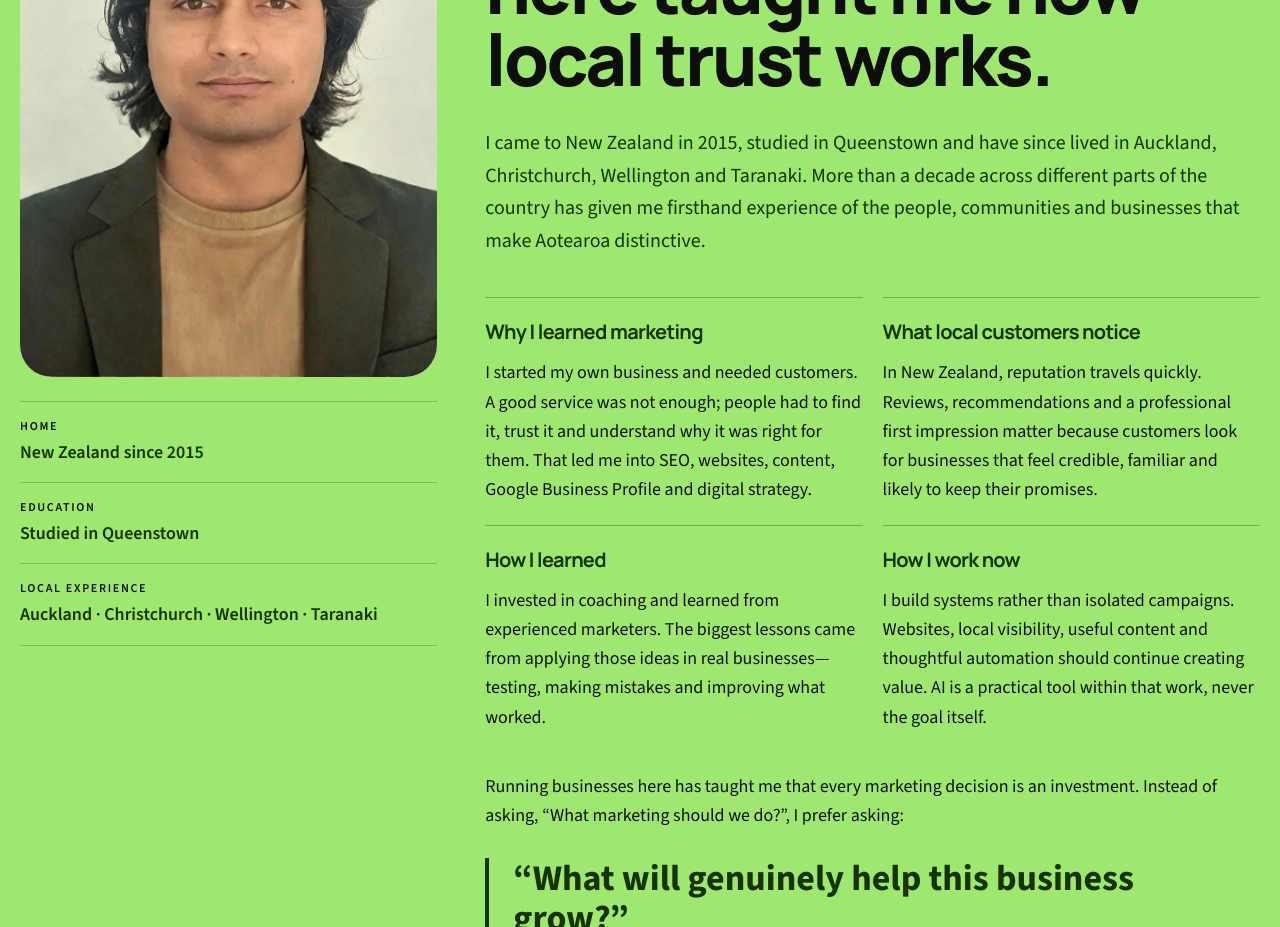
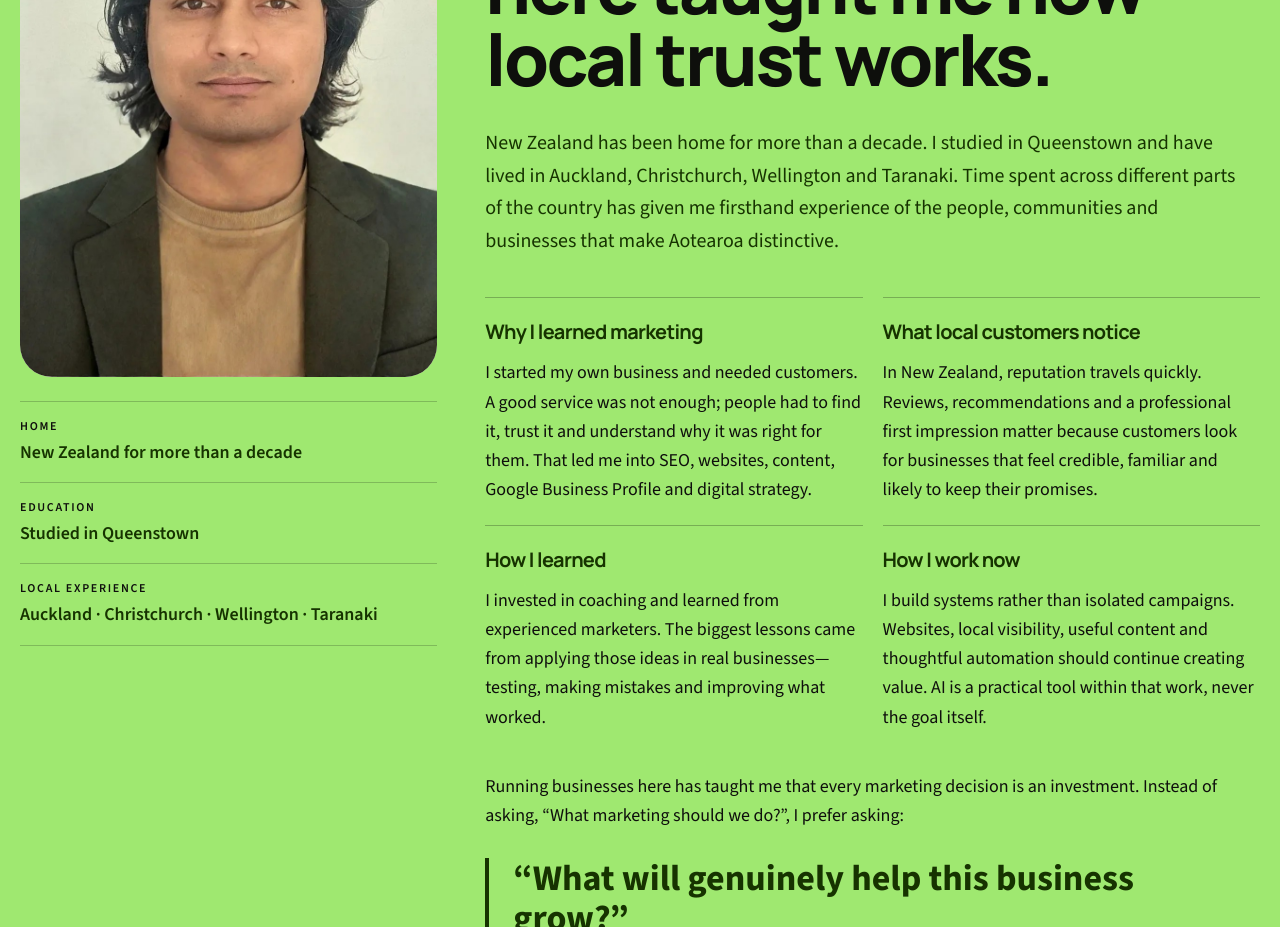
Before and after one commit to taranveerultra-bot/Tara-cv, a Next.js app: page / in a window 1280 px wide. Shown: the part 9540-10467 px from the top of the page. Built offline with nearby package versions, Linux system fonts and the light colour scheme.

Commit message:
Remove arrival year from About section

```diff
--- a/src/components/PortfolioSections.tsx
+++ b/src/components/PortfolioSections.tsx
@@ -177,7 +177,7 @@ export const AboutSection = () => (
                     <dl className="mt-6 max-w-md divide-y divide-black/20 border-y border-black/20">
                         <div className="py-4">
                             <dt className="text-xs font-semibold uppercase tracking-[0.14em] text-secondary/70">Home</dt>
-                            <dd className="mt-1 font-semibold text-secondary">New Zealand since 2015</dd>
+                            <dd className="mt-1 font-semibold text-secondary">New Zealand for more than a decade</dd>
                         </div>
                         <div className="py-4">
                             <dt className="text-xs font-semibold uppercase tracking-[0.14em] text-secondary/70">Education</dt>
@@ -196,8 +196,8 @@ export const AboutSection = () => (
                         New Zealand is home. Building businesses here taught me how local trust works.
                     </h2>
                     <p className="mt-8 max-w-3xl text-xl leading-relaxed text-secondary">
-                        I came to New Zealand in 2015, studied in Queenstown and have since lived in Auckland,
-                        Christchurch, Wellington and Taranaki. More than a decade across different parts of the country
+                        New Zealand has been home for more than a decade. I studied in Queenstown and have lived in
+                        Auckland, Christchurch, Wellington and Taranaki. Time spent across different parts of the country
                         has given me firsthand experience of the people, communities and businesses that make Aotearoa
                         distinctive.
                     </p>
```
